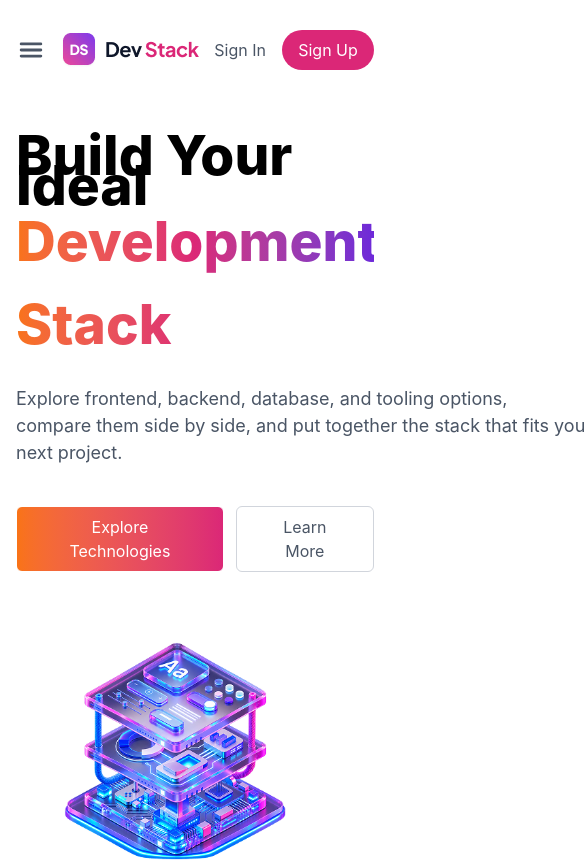
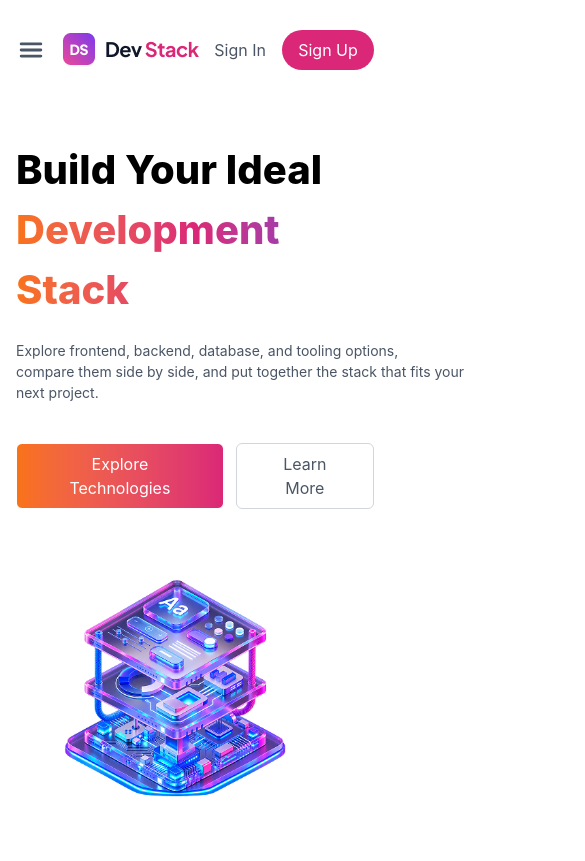
Before and after one commit to suhitajahan-Easha/Assignment-5-PH, a React (Vite) app: page / in a window 390 px wide. Shown: the top 861 px of the page, 585 px wide, since content can reach past the window. Built offline with nearby package versions, Linux system fonts and the light colour scheme.

Commit message:
added readme and updated responsiveness

```diff
--- a/index.html
+++ b/index.html
@@ -4,7 +4,7 @@
     <meta charset="UTF-8" />
     <link rel="icon" type="image/svg+xml" href="/favicon.svg" />
     <meta name="viewport" content="width=device-width, initial-scale=1.0" />
-    <title>assignment-5-ph</title>
+    <title>DevStack</title>
   </head>
   <body>
     <div id="root"></div>
--- a/src/Component/Footer.tsx
+++ b/src/Component/Footer.tsx
@@ -3,7 +3,7 @@ import logo from "../assets/logo-text.png";
 const Footer = () => {
   return (
     <div className="mx-auto max-w-300 mt-50 px-4 sm:px-6 lg:px-0">
-      <div className=" flex justify-between  gap-10 w-287.5 ">
+      <div className=" flex justify-between  xl:gap-10 xl:w-287.5 ">
         <div className="">
           <img src={logo} alt="logo" className="mb-6" />
           <p className="text-gray-500 text-[14px] mb-6">
@@ -34,14 +34,14 @@ const Footer = () => {
           </ul>
         </div>
         <div className="hidden md:block">
-          <h1 className="font-semibold mb-5 text-[16[x]] uppercase ">Legal</h1>
+          <h1 className="font-semibold mb-5  uppercase ">Legal</h1>
           <ul className="text-gray-500 text-12px">
             <li>Privacy Policy</li>
             <li>Terms Of Services</li>
           </ul>
         </div>
       </div>
-      <div className=" flex justify-between mt-12 mb-5 text-[12px] text-slate-500 max-w-[85%] mx-auto md:max-w-none">
+      <div className="flex justify-between mt-12 mb-5 text-[12px] text-slate-500 max-w-[85%] mx-auto lg:max-w-none">
         <div> © 2026 Dev Stack. All rights reserved.</div>
         <div className="flex gap-7">
           <a href="#">Privacy</a>
--- a/src/Component/Hero.tsx
+++ b/src/Component/Hero.tsx
@@ -4,9 +4,9 @@ const Hero = () => {
   return (
     <div className="mx-auto max-w-300 px-4 sm:px-6 lg:px-0 md:flex justify-between items-center py-10">
       <div>
-        <h1 className='text-[55px] font-extrabold  leading-7.5'>Build Your Ideal</h1>
-        <h1 className='text-[55px] font-extrabold  leading-normal bg-linear-to-r from-gradient-start via-gradient-middle to-gradient-end bg-clip-text text-transparent'>Development Stack</h1>
-        <p className='text-[18px] w-200 my-5 text-gray-600'>
+        <h1 className='text-[40px] md:text-[55px] font-extrabold md:leading-7.5'>Build Your Ideal</h1>
+        <h1 className='text-[40px] md:text-[55px] font-extrabold  leading-normal bg-linear-to-r from-gradient-start via-gradient-middle to-gradient-end bg-clip-text text-transparent'>Development Stack</h1>
+        <p className='text-[14px] md:text-[18px] w-200 my-5 text-gray-600'>
           Explore frontend, backend, database, and tooling options,<br /> compare them
           side by side, and put together the stack that fits your <br /> next project.
         </p>
--- a/src/Component/Navbar.tsx
+++ b/src/Component/Navbar.tsx
@@ -4,7 +4,7 @@ const Navbar = () => {
   return (
     <div className="sticky top-0 z-50 bg-white">
       <nav className=" mx-auto max-w-300 px-4 sm:px-6 lg:px-0 flex justify-between items-center py-5 text-gray-600  h-25">
-        <IoMenu className="sm:block md:hidden text-[30px]"/>
+        <IoMenu className="md:hidden text-[30px]"/>
         <img src={logo} alt="Navbar-logo" />
         <ul className="hidden md:flex justify-between gap-6 items-center">
           <li className="text-gradient-middle">Home</li>
--- a/src/Component/Sidebar.tsx
+++ b/src/Component/Sidebar.tsx
@@ -1,4 +1,4 @@
-import React from 'react'
+
 
 const Sidebar = () => {
   return (
```
Also changed, not shown: 1 other file (tests, documents, lock files or other folders).
